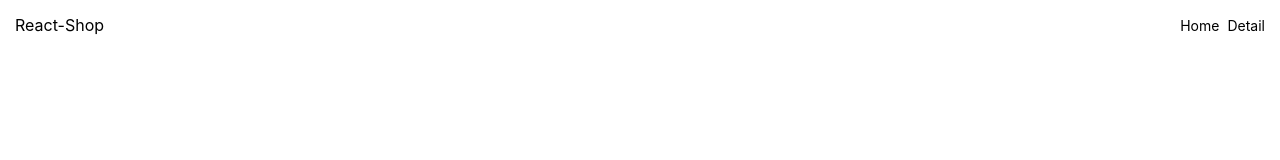
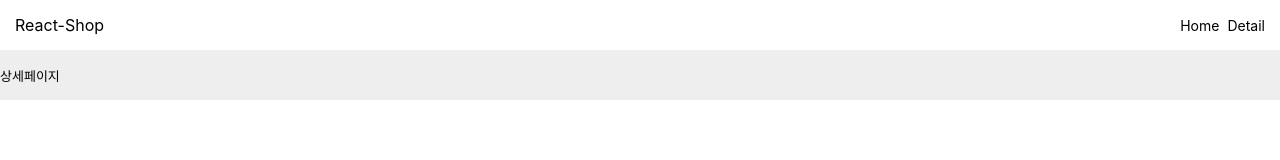
Before and after one commit to swoosh0723/react-shop, a React (Create React App) app: page /#/detail/1 in a window 1280 px wide. Shown: the top 160 px of the page. Built offline with nearby package versions, Linux system fonts and the light colour scheme.

Commit message:
[STUDY-20210214-2] styled components 간단한 사용법

```diff
--- a/src/components/goodsDetail.js
+++ b/src/components/goodsDetail.js
@@ -1,6 +1,24 @@
 import React from 'react'
 import { useState } from 'react';
 import { useHistory, useParams } from 'react-router-dom'
+import styled from 'styled-components'
+
+const Box = styled.div`
+  width: 100%;
+  height: 50px;
+  background-color: #eee;
+`;
+
+const Title = styled.h4`
+  display: flex;
+  align-items: center;
+  ustify-content: center;
+  width: 100%;
+  height: 100%;
+  margin: 0;
+  font-size: 13px;
+  font-weight: 400;
+`;
 
 function GoodsDetail(props) {
   const { id } = useParams();
@@ -9,12 +27,14 @@ function GoodsDetail(props) {
     return item.id == id
   });
 
-  console.log({ id })
-
   const history = useHistory();
 
   return (
     <div className="goodsDetail">
+      <Box>
+        <Title>상세페이지</Title>
+      </Box>
+
       <div className="goodsDetail__thumbnail">
         <img
           src={goodsId.image}
```
